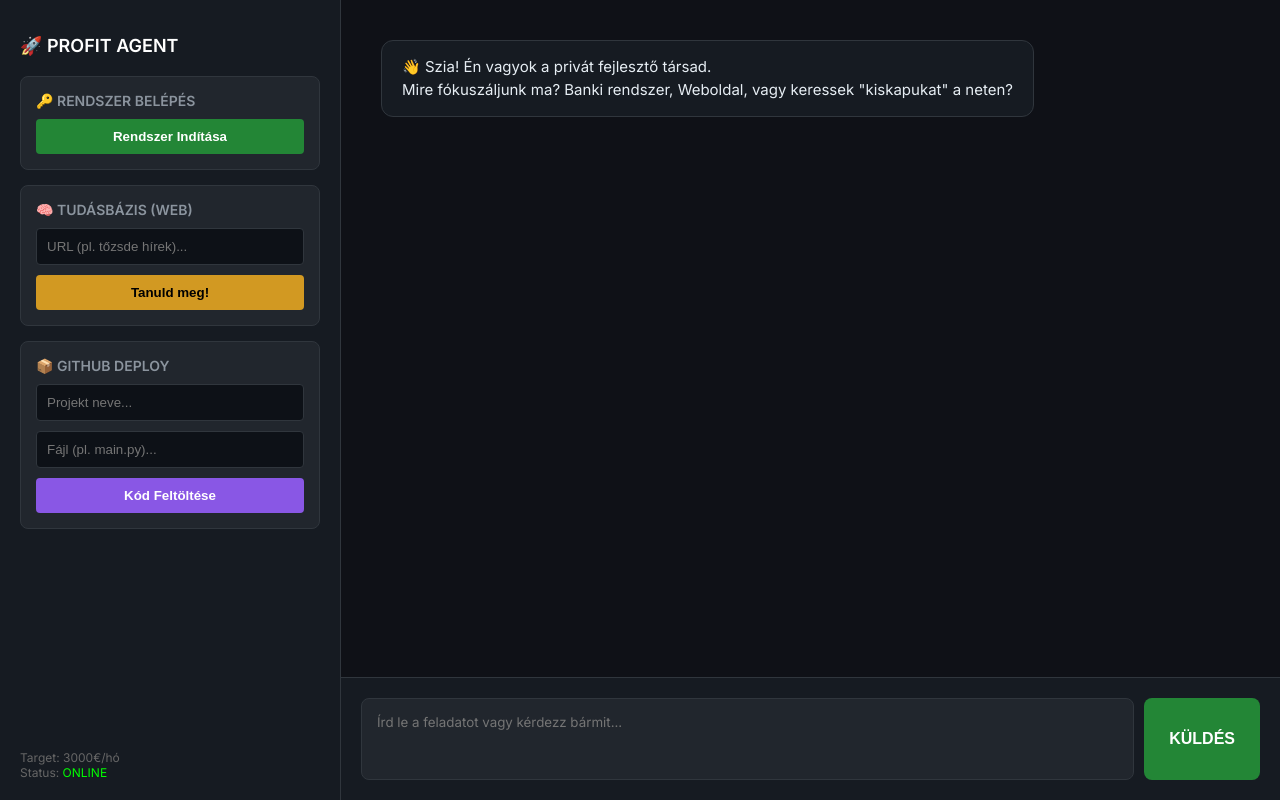
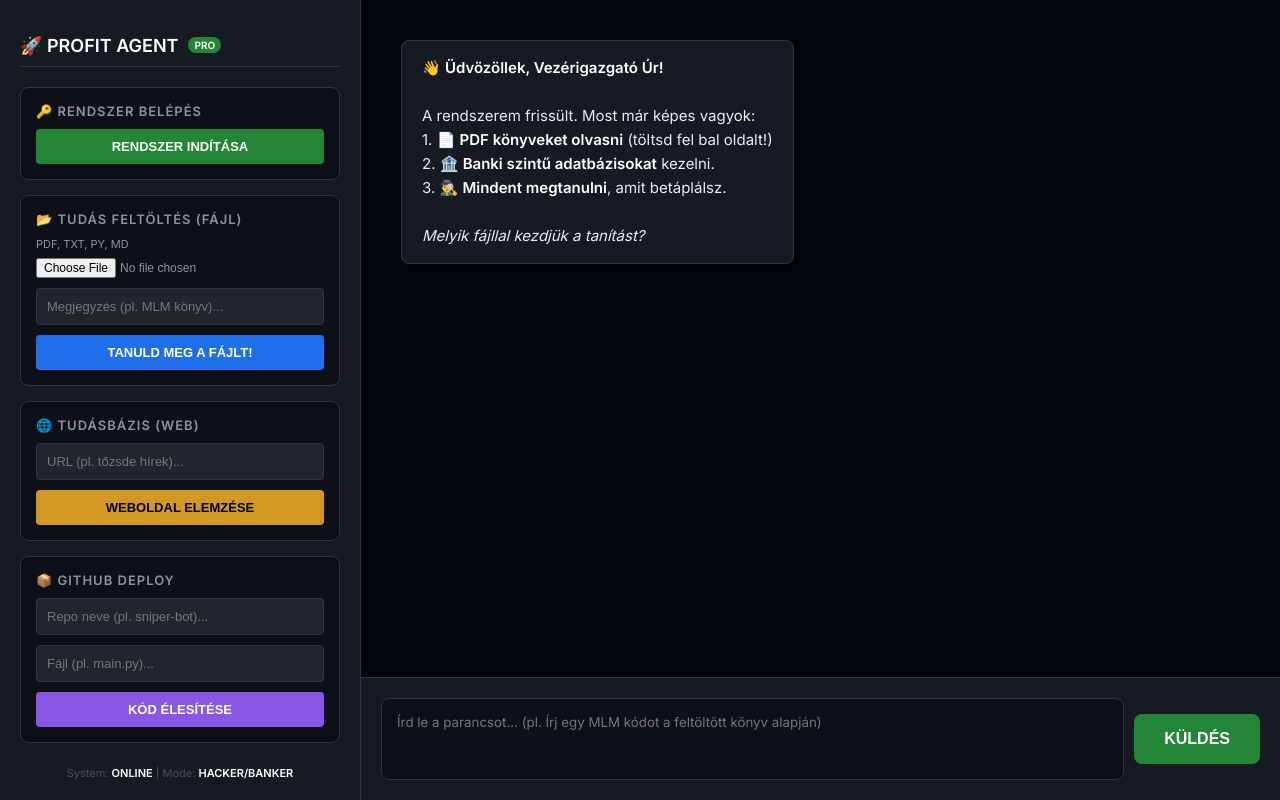
Before and after one commit to faqulord/Zenyx, a FastAPI app: page / in a window 1280 px wide. Run offline with FastAPI, Linux system fonts and the light colour scheme.

Commit message:
Update index.html

````diff
--- a/templates/index.html
+++ b/templates/index.html
@@ -3,106 +3,128 @@
 <head>
     <meta charset="UTF-8">
     <meta name="viewport" content="width=device-width, initial-scale=1.0">
-    <title>Profit Agent AI - Private Edition</title>
+    <title>Profit Agent AI - OmniBrain Edition</title>
     <link href="https://fonts.googleapis.com/css2?family=Inter:wght@400;600&display=swap" rel="stylesheet">
     <style>
-        :root { --bg: #0f1117; --sidebar: #161b22; --input: #21262d; --accent: #238636; --text: #c9d1d9; --user-msg: #1f6feb; }
+        :root { --bg: #0d1117; --sidebar: #161b22; --input: #21262d; --accent: #238636; --text: #c9d1d9; --user-msg: #1f6feb; --ai-msg: #161b22; }
         body { margin: 0; font-family: 'Inter', sans-serif; background: var(--bg); color: var(--text); display: flex; height: 100vh; overflow: hidden; }
 
         /* SIDEBAR (Eszközök) */
-        .sidebar { width: 300px; background: var(--sidebar); padding: 20px; display: flex; flex-direction: column; border-right: 1px solid #30363d; }
-        .sidebar h2 { color: #fff; font-size: 18px; margin-bottom: 20px; display: flex; align-items: center; }
-        .tool-box { background: var(--input); padding: 15px; border-radius: 8px; margin-bottom: 15px; border: 1px solid #30363d; }
-        .tool-box h3 { margin: 0 0 10px 0; font-size: 14px; color: #8b949e; text-transform: uppercase; }
-        .sidebar input { width: 100%; padding: 10px; background: #0d1117; border: 1px solid #30363d; color: white; border-radius: 4px; box-sizing: border-box; margin-bottom: 10px; }
-        .btn-tool { width: 100%; padding: 10px; border: none; border-radius: 4px; cursor: pointer; font-weight: bold; transition: 0.2s; }
+        .sidebar { width: 320px; background: var(--sidebar); padding: 20px; display: flex; flex-direction: column; border-right: 1px solid #30363d; overflow-y: auto; }
+        .sidebar h2 { color: #fff; font-size: 18px; margin-bottom: 20px; display: flex; align-items: center; border-bottom: 1px solid #30363d; padding-bottom: 10px; }
+
+        .tool-box { background: #0d1117; padding: 15px; border-radius: 8px; margin-bottom: 15px; border: 1px solid #30363d; }
+        .tool-box h3 { margin: 0 0 10px 0; font-size: 13px; color: #8b949e; text-transform: uppercase; letter-spacing: 1px; }
+
+        .sidebar input[type="text"], .sidebar input[type="password"] { width: 100%; padding: 10px; background: #21262d; border: 1px solid #30363d; color: white; border-radius: 4px; box-sizing: border-box; margin-bottom: 10px; font-size: 13px; }
+        .sidebar input[type="file"] { margin-bottom: 10px; font-size: 12px; color: #8b949e; }
+
+        .btn-tool { width: 100%; padding: 10px; border: none; border-radius: 4px; cursor: pointer; font-weight: bold; transition: 0.2s; font-size: 13px; text-transform: uppercase; }
+        .btn-login { background: #238636; color: #fff; }
+        .btn-upload { background: #1f6feb; color: #fff; }
         .btn-learn { background: #d29922; color: #000; }
         .btn-deploy { background: #8957e5; color: #fff; }
-        .btn-tool:hover { opacity: 0.9; }
+        .btn-tool:hover { opacity: 0.9; transform: translateY(-1px); }
 
         /* CHAT AREA */
-        .chat-container { flex: 1; display: flex; flex-direction: column; position: relative; }
+        .chat-container { flex: 1; display: flex; flex-direction: column; position: relative; background: #010409; }
         .chat-window { flex: 1; padding: 40px; overflow-y: auto; display: flex; flex-direction: column; gap: 20px; scroll-behavior: smooth; }
 
-        .message { max-width: 80%; padding: 15px 20px; border-radius: 12px; line-height: 1.5; font-size: 15px; }
-        .msg-ai { align-self: flex-start; background: #161b22; border: 1px solid #30363d; color: #e6edf3; }
+        .message { max-width: 85%; padding: 15px 20px; border-radius: 8px; line-height: 1.6; font-size: 15px; box-shadow: 0 1px 3px rgba(0,0,0,0.5); }
+        .msg-ai { align-self: flex-start; background: var(--ai-msg); border: 1px solid #30363d; color: #e6edf3; }
         .msg-user { align-self: flex-end; background: var(--user-msg); color: white; }
 
-        .code-block { background: #000; padding: 15px; border-radius: 6px; font-family: monospace; overflow-x: auto; margin-top: 10px; border: 1px solid #30363d; color: #0f0; }
+        /* Kód blokk stílus */
+        .code-block { background: #0d1117; padding: 15px; border-radius: 6px; font-family: 'Courier New', monospace; overflow-x: auto; margin-top: 10px; border: 1px solid #30363d; color: #7ee787; font-size: 14px; }
+        strong { color: #fff; }
 
         /* INPUT AREA */
-        .input-area { padding: 20px; background: var(--sidebar); border-top: 1px solid #30363d; display: flex; gap: 10px; }
-        textarea { flex: 1; background: var(--input); border: 1px solid #30363d; color: white; padding: 15px; border-radius: 8px; resize: none; font-family: inherit; outline: none; height: 50px; }
-        .btn-send { background: var(--accent); color: white; border: none; padding: 0 25px; border-radius: 8px; cursor: pointer; font-weight: bold; font-size: 16px; }
+        .input-area { padding: 20px; background: var(--sidebar); border-top: 1px solid #30363d; display: flex; gap: 10px; align-items: center; }
+        textarea { flex: 1; background: #0d1117; border: 1px solid #30363d; color: white; padding: 15px; border-radius: 8px; resize: none; font-family: inherit; outline: none; height: 50px; transition: 0.2s; }
+        textarea:focus { border-color: #1f6feb; }
+        .btn-send { background: var(--accent); color: white; border: none; padding: 0 30px; border-radius: 8px; cursor: pointer; font-weight: bold; font-size: 16px; height: 50px; }
         .btn-send:hover { background: #2ea043; }
 
-        /* Token Input (Hidden logic) */
-        #tokenInput { display: none; }
+        /* Status bar */
+        .status-bar { padding: 10px; font-size: 12px; color: #8b949e; border-top: 1px solid #30363d; display: flex; justify-content: space-between; }
     </style>
 </head>
 <body>
 
     <div class="sidebar">
-        <h2>🚀 PROFIT AGENT</h2>
+        <h2>🚀 PROFIT AGENT <span style="font-size:10px; background:#238636; padding:2px 6px; border-radius:10px; margin-left:10px;">PRO</span></h2>
 
         <div class="tool-box" id="loginBox">
             <h3>🔑 Rendszer Belépés</h3>
-            <button class="btn-tool" style="background:#238636; color:#fff;" onclick="login()">Rendszer Indítása</button>
+            <button class="btn-tool btn-login" onclick="login()">Rendszer Indítása</button>
         </div>
 
         <div class="tool-box">
-            <h3>🧠 Tudásbázis (Web)</h3>
+            <h3>📂 Tudás Feltöltés (Fájl)</h3>
+            <div style="font-size:11px; color:#8b949e; margin-bottom:5px;">PDF, TXT, PY, MD</div>
+            <input type="file" id="fileInput">
+            <input type="text" id="fileNotes" placeholder="Megjegyzés (pl. MLM könyv)...">
+            <button class="btn-tool btn-upload" onclick="uploadFile()">Tanuld meg a Fájlt!</button>
+        </div>
+
+        <div class="tool-box">
+            <h3>🌐 Tudásbázis (Web)</h3>
             <input type="text" id="learnUrl" placeholder="URL (pl. tőzsde hírek)...">
-            <button class="btn-tool btn-learn" onclick="learn()">Tanuld meg!</button>
+            <button class="btn-tool btn-learn" onclick="learnUrl()">Weboldal Elemzése</button>
         </div>
 
         <div class="tool-box">
             <h3>📦 GitHub Deploy</h3>
-            <input type="text" id="repoName" placeholder="Projekt neve...">
+            <input type="text" id="repoName" placeholder="Repo neve (pl. sniper-bot)...">
             <input type="text" id="fileName" placeholder="Fájl (pl. main.py)...">
-            <button class="btn-tool btn-deploy" onclick="deploy()">Kód Feltöltése</button>
+            <button class="btn-tool btn-deploy" onclick="deploy()">Kód Élesítése</button>
         </div>
 
-        <div style="margin-top:auto; font-size:12px; color:#666;">
-            Target: 3000€/hó<br>
-            Status: <span style="color:#0f0">ONLINE</span>
+        <div style="margin-top:auto; font-size:11px; color:#484f58; text-align:center;">
+            System: <strong>ONLINE</strong> | Mode: <strong>HACKER/BANKER</strong>
         </div>
     </div>
 
     <div class="chat-container">
         <div class="chat-window" id="chatWindow">
             <div class="message msg-ai">
-                👋 Szia! Én vagyok a privát fejlesztő társad. <br>
-                Mire fókuszáljunk ma? Banki rendszer, Weboldal, vagy keressek "kiskapukat" a neten?
+                👋 <strong>Üdvözöllek, Vezérigazgató Úr!</strong><br><br>
+                A rendszerem frissült. Most már képes vagyok:<br>
+                1. 📄 <strong>PDF könyveket olvasni</strong> (töltsd fel bal oldalt!)<br>
+                2. 🏦 <strong>Banki szintű adatbázisokat</strong> kezelni.<br>
+                3. 🕵️‍♂️ <strong>Mindent megtanulni</strong>, amit betáplálsz.<br><br>
+                <em>Melyik fájllal kezdjük a tanítást?</em>
             </div>
         </div>
 
         <div class="input-area">
-            <textarea id="userInput" placeholder="Írd le a feladatot vagy kérdezz bármit..."></textarea>
+            <textarea id="userInput" placeholder="Írd le a parancsot... (pl. Írj egy MLM kódot a feltöltött könyv alapján)"></textarea>
             <button class="btn-send" onclick="sendMessage()">KÜLDÉS</button>
         </div>
     </div>
 
     <script>
         let token = "";
-        let lastGeneratedCode = ""; // Itt tároljuk a legutóbbi kódot a deployhoz
+        let lastGeneratedCode = "";
 
+        // 1. BELÉPÉS
         async function login() {
             const formData = new FormData();
-            formData.append("username", "faqu");
-            formData.append("password", "admin123");
+            formData.append("username", "admin"); // Egyszerűsített admin
+            formData.append("password", "secret");
 
             try {
                 const res = await fetch("/token", { method: "POST", body: formData });
                 const data = await res.json();
                 token = data.access_token;
-                document.getElementById("loginBox").innerHTML = "<h3 style='color:#0f0'>✅ Csatlakozva</h3>";
-                addMessage("Rendszer sikeresen hitelesítve. Hozzáférésem van az adatbázisokhoz.", "ai");
+                document.getElementById("loginBox").innerHTML = "<h3 style='color:#3fb950; text-align:center;'>✅ Rendszer Aktív</h3>";
+                addMessage("Azonosítás sikeres. A memóriám készen áll a fájlok fogadására.", "ai");
             } catch(e) { alert("Hiba a belépésnél!"); }
         }
 
+        // 2. ÜZENET KÜLDÉS (Generálás)
         async function sendMessage() {
-            if(!token) { alert("Előbb indítsd el a rendszert (Bal oldalt)!"); return; }
+            if(!token) { alert("Kérlek indítsd el a rendszert (Bal felül)!"); return; }
 
             const input = document.getElementById("userInput");
             const text = input.value;
@@ -111,21 +133,17 @@
             addMessage(text, "user");
             input.value = "";
 
-            // Betöltés jelző
-            const loadingId = addMessage("Gondolkodom...", "ai");
+            const loadingId = addMessage("Elemzés a tudásbázis alapján...", "ai");
 
             try {
                 const res = await fetch("/generate", {
                     method: "POST",
                     headers: { "Content-Type": "application/json", "Authorization": "Bearer " + token },
-                    body: JSON.stringify({ prompt: text, project_name: "chat_session" })
+                    body: JSON.stringify({ prompt: text, project_name: "current_session" })
                 });
                 const data = await res.json();
 
-                // Frissítjük az üzenetet a válasszal
                 document.getElementById(loadingId).innerHTML = formatResponse(data.response);
-
-                // Ha van kód a válaszban, elmentjük, hogy fel lehessen tölteni
                 if(data.response.includes("```")) {
                     lastGeneratedCode = extractCode(data.response);
                 }
@@ -135,10 +153,45 @@
             }
         }
 
-        async function learn() {
+        // 3. FÁJL FELTÖLTÉS (EZ AZ ÚJ FUNKCIÓ!)
+        async function uploadFile() {
+            if(!token) return alert("Jelentkezz be!");
+
+            const fileInput = document.getElementById("fileInput");
+            const notes = document.getElementById("fileNotes").value || "Nincs jegyzet";
+
+            if(fileInput.files.length === 0) return alert("Válassz ki egy fájlt!");
+
+            const file = fileInput.files[0];
+            const formData = new FormData();
+            formData.append("file", file);
+            formData.append("notes", notes);
+
+            addMessage(`📂 Fájl olvasása és feldolgozása: <strong>${file.name}</strong>...`, "ai");
+
+            try {
+                const res = await fetch("/upload_knowledge", {
+                    method: "POST",
+                    headers: { "Authorization": "Bearer " + token }, // Fontos: Ne legyen Content-Type, a böngésző intézi!
+                    body: formData
+                });
+                const data = await res.json();
+
+                if(data.status === "success") {
+                    addMessage(`✅ <strong>SIKERES TANULÁS!</strong><br>A fájlt elmentettem a memóriámba.<br><br><strong>Amit tanultam belőle:</strong><br>${data.summary}`, "ai");
+                } else {
+                    addMessage("❌ Hiba a fájl feldolgozásakor: " + data.message, "ai");
+                }
+            } catch(e) { addMessage("Kritikus hiba a feltöltésnél.", "ai"); }
+        }
+
+        // 4. URL TANULÁS (Régi)
+        async function learnUrl() {
             if(!token) return alert("Jelentkezz be!");
             const url = document.getElementById("learnUrl").value;
-            addMessage("Kezdem a tanulást: " + url, "ai");
+            if(!url) return;
+
+            addMessage("Weboldal szkennelése: " + url, "ai");
 
             try {
                 const res = await fetch("/learn", {
@@ -147,18 +200,19 @@
                     body: JSON.stringify({ url: url })
                 });
                 const data = await res.json();
-                addMessage("✅ MEGTANULTAM! Összefoglaló: " + data.summary, "ai");
-            } catch(e) { addMessage("Hiba a tanulásban.", "ai"); }
+                addMessage("✅ Weboldal rögzítve. Összefoglaló: " + data.summary, "ai");
+            } catch(e) { addMessage("Hiba a weboldal olvasásakor.", "ai"); }
         }
 
+        // 5. GITHUB DEPLOY
         async function deploy() {
             if(!token) return alert("Jelentkezz be!");
-            if(!lastGeneratedCode) return alert("Még nem generáltam kódot amit feltölthetnék!");
+            if(!lastGeneratedCode) return alert("Még nincs generált kód!");
 
-            const repo = document.getElementById("repoName").value || "profit-agent-auto";
+            const repo = document.getElementById("repoName").value || "profit-agent-core";
             const file = document.getElementById("fileName").value || "main.py";
 
-            addMessage(`Feltöltés a GitHubra (${repo}/${file})...`, "ai");
+            addMessage(`🚀 Kód feltöltése a GitHubra (${repo}/${file})...`, "ai");
 
             try {
                 const res = await fetch("/deploy-github", {
@@ -167,11 +221,11 @@
                     body: JSON.stringify({ project_name: repo, file_name: file, code_content: lastGeneratedCode })
                 });
                 const data = await res.json();
-                addMessage(`🚀 SIKERES FELTÖLTÉS! Elérhető itt: <a href="${data.url}" target="_blank" style="color:#fff">Megnyitás</a>`, "ai");
+                addMessage(`✅ SIKER! A kód élesítve: <a href="${data.url}" target="_blank" style="color:#fff; text-decoration:underline;">Megnyitás</a>`, "ai");
             } catch(e) { addMessage("Hiba a feltöltésnél: " + e, "ai"); }
         }
 
-        // Segédfüggvények
+        // --- SEGÉDFÜGGVÉNYEK ---
         function addMessage(text, sender) {
             const div = document.createElement("div");
             div.className = `message msg-${sender}`;
@@ -183,15 +237,15 @@
         }
 
         function formatResponse(text) {
-            // Sortörések és Kódblokkok formázása
             let formatted = text.replace(/\n/g, "<br>");
-            formatted = formatted.replace(/```([\s\S]*?)```/g, "<div class='code-block'>$1</div>");
+            formatted = formatted.replace(/\*\*(.*?)\*\*/g, "<strong>$1</strong>"); // Bold szöveg
+            formatted = formatted.replace(/```([\s\S]*?)```/g, "<div class='code-block'>$1</div>"); // Kód blokk
             return formatted;
         }
 
         function extractCode(text) {
-            const match = text.match(/```([\s\S]*?)```/);
-            return match ? match[1] : text;
+            const match = text.match(/```(?:python|html)?([\s\S]*?)```/);
+            return match ? match[1].trim() : text;
         }
     </script>
 </body>
````
